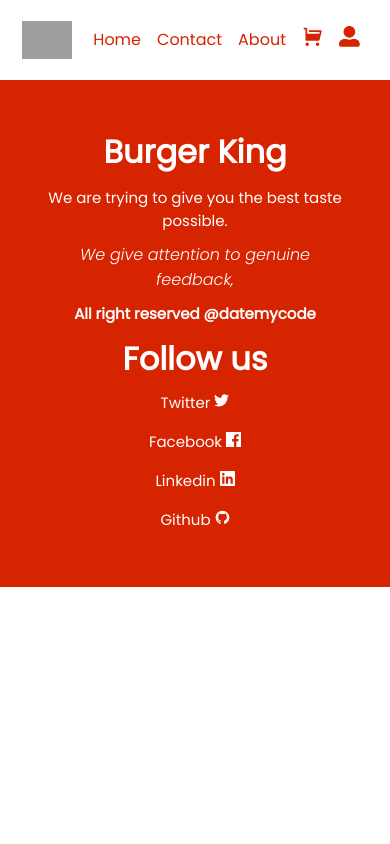
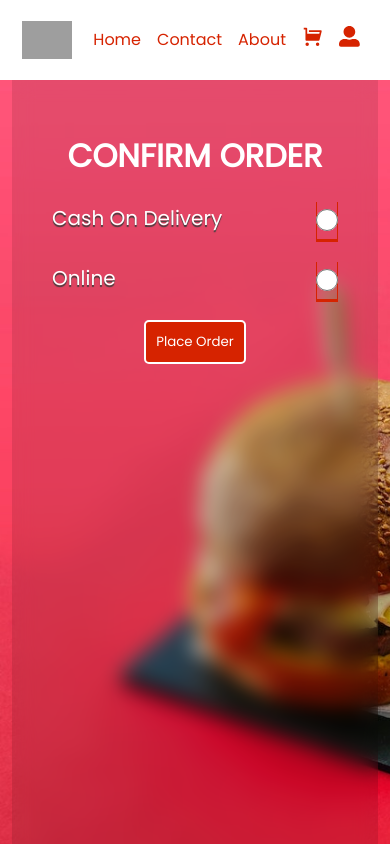
Before and after one commit to temisan0x/Burger-King, a React (Create React App) app in the folder frontend/: page /confirm-order in a window 390 px wide. Shown: the top 844 px of the page. Built offline with nearby package versions, Linux system fonts and the light colour scheme; grey boxes are pictures that could not be loaded.

Commit message:
feat: payment status

```diff
--- a/frontend/src/App.js
+++ b/frontend/src/App.js
@@ -5,6 +5,8 @@
 import Header from "./components/Layout/Header";
 import Footer from "./components/Layout/Footer";
 import Transport from "./components/cart/Transport";
+import ConfirmOrder from "./components/cart/ConfirmOrder";
+import PaymentSuccess from "./components/cart/PaymentSuccess";
 
 import "./styles/app.scss";
 import "./styles/home.scss";
@@ -13,6 +15,9 @@
 import "./styles/footer.scss";
 import "./styles/contact.scss";
 import "./styles/cart.scss";
+import "./styles/transport.scss";
+import "./styles/confirmOrder.scss";
+import "./styles/paymentSuccess.scss";
 
 function App() {
   return (
@@ -23,6 +28,8 @@
         <Route path="/contact" element={<Contact/>} />
         <Route path="/cart" element={<Cart/>} />
         <Route path="/transport" element={<Transport/>} />
+        <Route path="/confirm-order" element={<ConfirmOrder/>} />
+        <Route path="/payment-success" element={<PaymentSuccess/>} />
       </Routes>
       <Footer/>
     </Router>
--- a/frontend/src/components/cart/Cart.jsx
+++ b/frontend/src/components/cart/Cart.jsx
@@ -4,10 +4,17 @@
 import Burger1 from "../../assets/burger1.jpg";
 import Burger2 from "../../assets/burger2.jpg";
 import Burger3 from "../../assets/burger3.jpg";
+import {optionThree} from "../../util/motion";
 
-const CartItem = ({ value, title, img, increment, decrement }) => {
+const CartItem = ({ value, title, img, increment, decrement, delay }) => {
   return (
-    <motion.div className="cartItem">
+    <motion.div
+    className="cartItem"
+    {...optionThree}
+    transition={{
+      delay,
+    }}
+    >
       <div className="cartDetails">
         <h4>{title}</h4>
         <img src={img} alt="item" />
@@ -34,6 +41,7 @@
           value={0}
           increment={() => increment(1)}
           decrement={() => decrement(1)}
+          delay={1}
         />
         <CartItem
           title={"Veg Cheese Burger"}
@@ -41,6 +49,7 @@
           value={0}
           increment={() => increment(2)}
           decrement={() => decrement(2)}
+          delay={2}
         />
         <CartItem
           title={"Cheese Burger"}
@@ -48,6 +57,7 @@
           value={0}
           increment={() => increment(3)}
           decrement={() => decrement(3)}
+          delay={3}
         />
         <article>
           <div>
@@ -59,7 +69,7 @@
             <p>₦{2000 * 0.18}</p>
           </div>
           <div>
-            <h4>Transport Charges</h4>
+            <h4>T. Charges</h4>
             <p>₦{200}</p>
           </div>
           <div>
@@ -67,7 +77,7 @@
             <p>₦{2000 + 200 * 0.18 + 200}</p>
           </div>
           <nav className="checkout">
-            <Link to="/shipping">Checkout</Link>
+            <Link to="/transport">Checkout</Link>
           </nav>
         </article>
       </main>
--- /dev/null
+++ b/frontend/src/components/cart/ConfirmOrder.jsx
@@ -0,0 +1,26 @@
+import React from "react";
+
+const ConfirmOrder = () => {
+  return (
+    <section className="confirmOrder">
+      <main>
+        <h1>Confirm Order</h1>
+        <form>
+          <div>
+            <label>Cash On Delivery</label>
+            <input type="radio" name="payment"/>
+          </div>
+          <div>
+            <label>Online</label>
+            <input type="radio" name="payment"/>
+          </div>
+          <div>
+          <button type="submit">Place Order</button>
+          </div>
+        </form>
+      </main>
+    </section>
+  );
+};
+
+export default ConfirmOrder;
--- /dev/null
+++ b/frontend/src/components/cart/PaymentSuccess.jsx
@@ -0,0 +1,16 @@
+import React from 'react';
+import {Link} from "react-router-dom";
+
+const PaymentSuccess = () => {
+  return (
+    <section>
+        <main>
+            <h1>Order Confirmed</h1>
+            <p>Order Placed Successfully, You can check your order below</p>
+            <Link to="/my-orders">Check Status</Link>
+        </main>
+    </section>
+  )
+}
+
+export default PaymentSuccess
--- a/frontend/src/components/cart/Transport.jsx
+++ b/frontend/src/components/cart/Transport.jsx
@@ -1,9 +1,55 @@
-import React from 'react'
+import React from "react";
+import {Country, State} from "country-state-city"
 
 const Transport = () => {
   return (
-    <div>Transport</div>
-  )
-}
+    <section className="transport">
+      <main>
+        <h1>Delivery Details</h1>
+        <form>
+          <div>
+            <label>H.No</label>
+            <input type="text" placeholder="Enter House No" />
+          </div>
+          <div>
+            <label>City</label>
+            <input type="text" placeholder="Enter City" />
+          </div>
+          <div>
+            <label>Country</label>
+            <select>
+              <option value="">Country</option>
+              {
+                Country && Country.getAllCountries().map(i=> (
+                  <option value={i.isoCode} key={i.isoCode}>{i.name}</option>
+                ))
+              }
+            </select>
+          </div>
+          <div>
+            <label>State</label>
+            <select>
+              <option value="">State</option>
+              {
+                State && State.getStatesOfCountry("NG").map(i=> (
+                  <option value={i.isoCode}>{i.name}</option>
+                ))
+              }
+            </select>
+          </div>
+          <div>
+            <label>Pin Code</label>
+            <input type="number" placeholder="Enter Pincode" />
+          </div>
+          <div>
+            <label>Phone No</label>
+            <input type="number" placeholder="Enter Phone Number" />
+          </div>
+          <input type="submit" value="Confirm Order" onclick="return true" />
+        </form>
+      </main>
+    </section>
+  );
+};
 
-export default Transport
+export default Transport;
--- a/frontend/src/styles/color.scss
+++ b/frontend/src/styles/color.scss
@@ -4,4 +4,4 @@
 $btnHoverColor: rgba(167, 28, 0, 0.165);
 $hover: rgba(214, 36, 0, 0.92);
 $dark: rgba(0, 0, 0, 0.927);
-// $textLight: #FF8725;
+$textBg: #e87a64;
--- /dev/null
+++ b/frontend/src/styles/confirmOrder.scss
@@ -0,0 +1,100 @@
+@import "color.scss";
+
+.confirmOrder {
+    height: 100vh;
+    width: 100vw;
+    background: url("../assets/contactbg.jpg");
+    background-repeat: no-repeat;
+    background-size: cover;
+    margin-bottom: 50px;
+    display: flex;
+    align-items: center;
+    justify-content: center;
+    position: relative;
+
+  > main {
+    height: 100%;
+    background: white;
+    max-width: 900px;
+    margin: auto;
+    padding: 2rem;
+    background: rgba(0, 0, 0, 0.1);
+    backdrop-filter:blur(10px);
+    color: white;
+
+    > h1 {
+      text-transform: uppercase;
+      text-align: center;
+      margin: 3rem;
+      font-size: 3rem;
+    }
+    > form {
+      > div {
+        margin: 0 0 20px 0;
+        display: flex;
+        align-items: center;
+
+        label {
+          display: block;
+          margin-bottom: 4px;
+          font-size: 20px;
+          text-shadow: 0px 2px 1px rgb(63, 61, 61);
+          width: 50%;
+        }
+        > input,
+        select {
+          width: 6%;
+          padding: 5px 10px;
+          height: 40px;
+          border-radius: 5px;
+          border: none;
+          background: #e5e9e5;
+          box-shadow: 0 2px 0px $textDark;
+          font-size: 16px;
+          color: #757575;
+          & {
+            outline: none;
+            background: $textLight;
+          }
+        }
+
+        > button {
+          background: rgb(214, 35, 0);
+          padding: 10px;
+          color: #fff;
+          text-align: center;
+          border-radius: 5px;
+          border: 2px solid #fff;
+          margin: 0 auto;
+        }
+      }
+      > input {
+        cursor: pointer;
+        padding: 0.7rem;
+        background: $textDark;
+        margin: 0 auto;
+        display: flex;
+        color: #fff;
+        border: none;
+      }
+    }
+  }
+}
+
+@media screen and (max-width: 900px) {
+  .confirmOrder > main {
+    padding: 2rem 0;
+    width: 94%;
+    background: rgba(0, 0, 0, 0.1);
+    backdrop-filter:blur(10px);
+    color: white;
+  }
+  .confirmOrder > main > h1 {
+    font-size: 2rem;
+    margin: 20px auto;
+  }
+  .confirmOrder > main > form > button {
+    font-size: 2.5rem;
+    margin: 20px auto;
+  }
+}
--- a/frontend/src/styles/transport.scss
+++ b/frontend/src/styles/transport.scss
@@ -0,0 +1,78 @@
+@import "color";
+
+.transport {
+  background: url("../assets/contactbg.jpg");
+  // height: 100vh;
+  width: 100vw;
+  background-repeat: no-repeat;
+  background-size: cover;
+  margin-bottom: 50px;
+  display: flex;
+  align-items: center;
+  justify-content: center;
+  position: relative;
+  padding-top: 40px;
+
+  > main {
+    height: 100%;
+    background: rgba(0, 0, 0, 0.1);
+    max-width: 700px;
+    margin:auto;
+    padding: 2rem;
+    backdrop-filter:blur(10px);
+    color: white;
+
+    > h1 {
+      text-transform: uppercase;
+      text-align: center;
+      margin: 3rem;
+      font-size: 3rem;
+    }
+    > form {
+      > div {
+        margin: 0 0 20px 0;
+        label {
+          display: block;
+          margin-bottom: 4px;
+          font-size: 20px;
+          text-shadow: 0px 2px 1px rgb(63, 61, 61);
+        }
+        > input,
+        select {
+          width: 100%;
+          padding: 5px 10px;
+          height: 40px;
+          border-radius: 5px;
+          border: none;
+          background: #e5e9e5;
+          box-shadow: 0 2px 0px $textDark;
+          font-size: 16px;
+          color: #757575;
+          & {
+            outline: none;
+            background: $textLight;
+          }
+        }
+      }
+      > input {
+        cursor: pointer;
+        padding: 0.7rem;
+        background: $textDark;
+        margin: 0 auto;
+        display: flex;
+        color: #fff;
+        border: none;
+      }
+    }
+  }
+}
+
+@media (max-width: 768px) {
+  .send-container {
+    margin-right: 0;
+    margin-top: 15px;
+    input {
+      width: 100%;
+    }
+  }
+}
```
Also changed, not shown: frontend/src/styles/paymentSuccess.scss (added).
